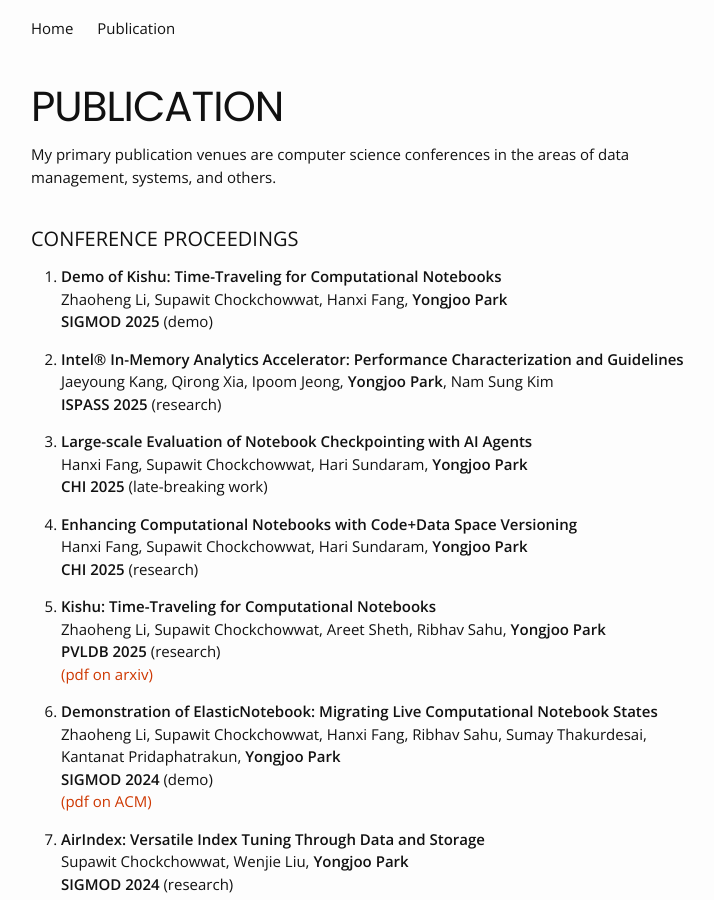
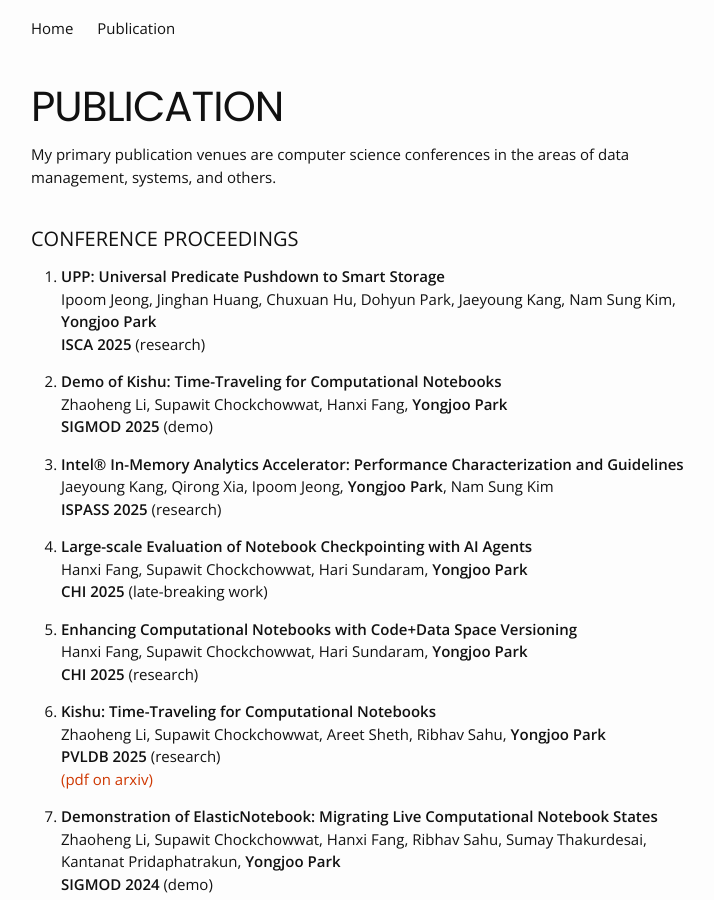
Before and after one commit to pyongjoo/pyongjoo.github.io, a Jekyll site: the page built from publication.md, in a window 1280 px wide and 900 px high. Shown: the whole window, without its empty margins (269-983 px from the left). Built offline with Jekyll 4.4.1, drawn with Linux system fonts in a browser that asks for light colours.

Commit message:
isca added

```diff
--- a/index.html
+++ b/index.html
@@ -51,6 +51,7 @@
 	<div class="row news-block">
 	    <div class="col-md-12 col-lg-12">
 		<!-- <p>I wrote <a href="https://www.reddit.com/r/UIUC/comments/10sa5uj/avoid_using_illinoisedu_email_for_important/">this Reddit post</a> regarding the university email issue. </p> -->
+        <p><b>News (Mar 2025)</b> &nbsp; <i>Universal SmartSSD filtering</i> accepted to ISCA'25.</p>
         <p><b>News (Feb 2025)</b> &nbsp; HCI evaluation with AI-agents was accepted to CHI'25 late-breaking work.</p>
         <p><b>News (Feb 2025)</b> &nbsp; <i>Kishu, the World's First Undoable Jupyter</i>, will be presented in PyCon'25.</p>
         <p><b>News (Jan 2025)</b> &nbsp; Interface for data science versioning was accepted to CHI'25.</p>
--- a/publication.md
+++ b/publication.md
@@ -12,6 +12,10 @@
 
 
 ### CONFERENCE PROCEEDINGS
+
+1. **UPP: Universal Predicate Pushdown to Smart Storage**
+   Ipoom Jeong, Jinghan Huang, Chuxuan Hu, Dohyun Park, Jaeyoung Kang, Nam Sung Kim, **Yongjoo Park**
+   **ISCA 2025** (research)
 
 1. **Demo of Kishu: Time-Traveling for Computational Notebooks**
    Zhaoheng Li, Supawit Chockchowwat, Hanxi Fang, **Yongjoo Park**
```
